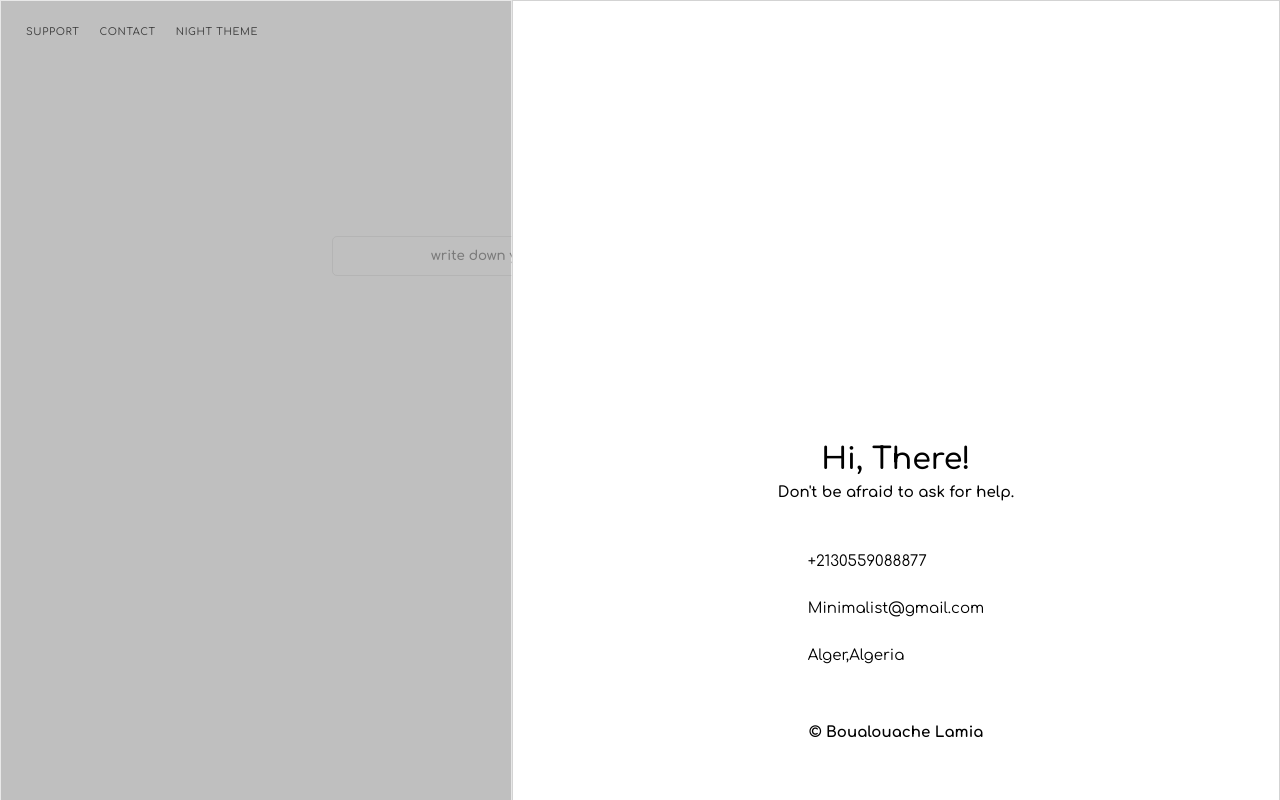
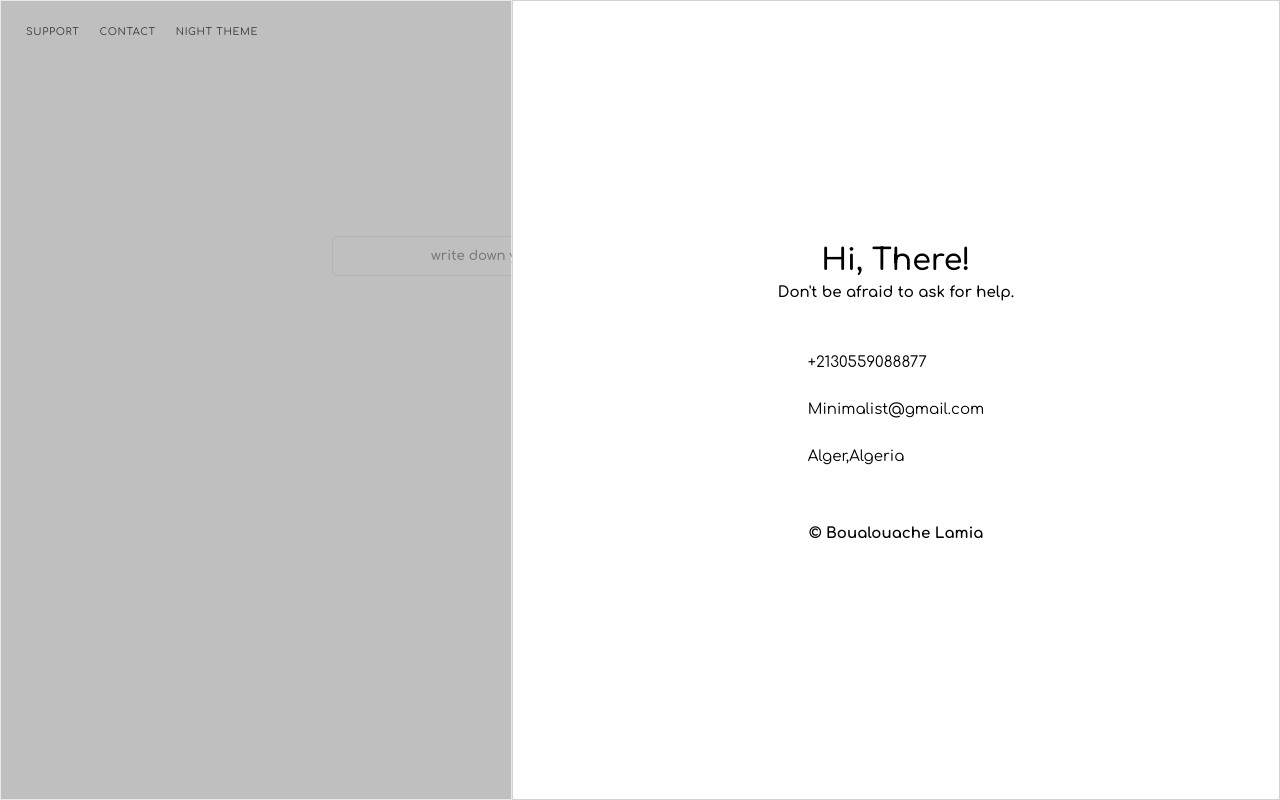
Before and after one commit to xmeix/minimalist, a React (Create React App) app: page / in a window 1280 px wide. Both pictures are taken after a click on the button "CONTACT". Shown: the top 800 px of the page. Built offline with nearby package versions, Linux system fonts and the light colour scheme.

Commit message:
fixed smthg

```diff
--- a/src/App.js
+++ b/src/App.js
@@ -1,19 +1,19 @@
 import React from "react";
 import "./App.css";
 import Header from "./components/header/Header";
-import History from "./components/History/History";
-import TodoForm from "./components/todoForm/TodoForm"
+//import History from "./components/History/History";
+import TodoForm from "./components/todoForm/TodoForm";
 import TodoList from "./components/todoList/TodoList";
 function App() {
   return (
     <div className="App">
       <Header />
       {/** here the todo form */}
-      <TodoForm/>
+      <TodoForm />
       {/** here the todo list */}
-      <TodoList/>
+      <TodoList />
       {/** here the completed todo list history */}
-      <History/>
+      {/* <History /> */}
     </div>
   );
 }
--- a/src/components/Contact/Contact.css
+++ b/src/components/Contact/Contact.css
@@ -1,5 +1,5 @@
 .contact {
-  height: 150%;
+  height: 100%;
   color: black;
   font-size: 15px;
   display: flex;
--- a/src/components/header/Header.css
+++ b/src/components/header/Header.css
@@ -52,7 +52,7 @@
   position: absolute;
   z-index: 99;
   background-color: gray;
-  height: 150%;
+  height: 100%;
   width: 40%;
   top: 0;
   left: 0;
```
